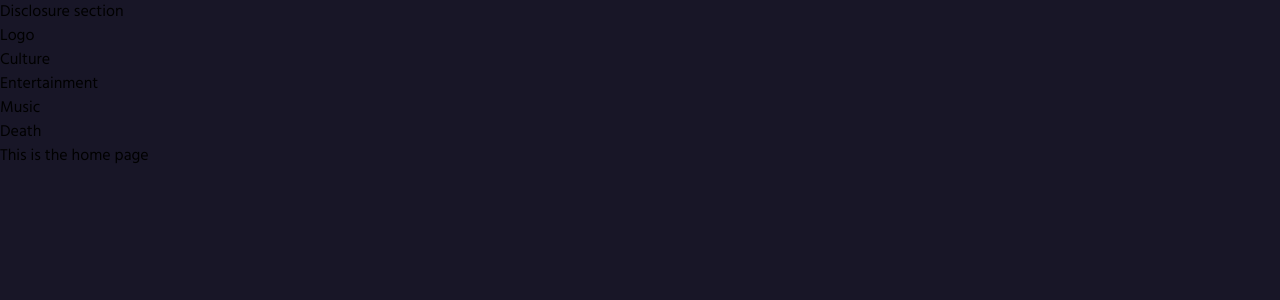
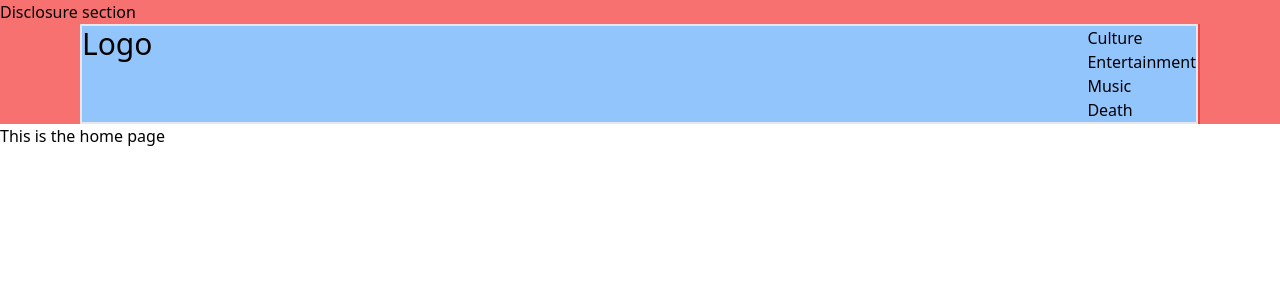
Before and after one commit to AbdulkarimOgaji/re_blognado, a React (Vite) app: page / in a window 1280 px wide. Shown: the top 300 px of the page. Built offline with nearby package versions, Linux system fonts and the light colour scheme.

Commit message:
chore: setup react-redux

```diff
--- a/src/App.tsx
+++ b/src/App.tsx
@@ -1,11 +1,11 @@
 import publicRouter from "@/routes/publicRouter";
+import { useSelector } from "react-redux";
 import { RouterProvider } from "react-router-dom";
-import Footer from "./components/Footer";
-import NavBar from "./components/NavBar";
 import adminRouter from "./routes/adminRouter";
 import userRouter from "./routes/userRouter";
+import { RootState } from "./store/store";
 
-function renderRoutes(role: string) {
+function renderRoutes(role: RootState["auth"]["role"]) {
   switch (role) {
   case "admin":
     return adminRouter;
@@ -25,10 +25,16 @@ if (import.meta.hot != null) {
 }
 
 export default function App(): JSX.Element {
+  const authState = useSelector((state: RootState) => state.auth);
+
   return (
     <div className="">
       <RouterProvider
-        router={true ? renderRoutes("none") : renderRoutes("user")}
+        router={
+          authState.isAuthenticated
+            ? renderRoutes(authState.role)
+            : renderRoutes("none")
+        }
         fallbackElement={<h1>Fallback element</h1>}
       />
     </div>
--- a/src/input.css
+++ b/src/input.css
@@ -3,228 +3,3 @@
 @tailwind base;
 @tailwind components;
 @tailwind utilities;
-
-:root {
-  --dark-clr: hsl(247, 28%, 12%);
-  --mover-width: 6rem;
-  --mover-clr: hsl(250, 57%, 53%);
-}
-
-html {
-  scroll-behavior: smooth;
-  scroll-padding-top: 5rem;
-}
-
-body {
-  background-color: var(--dark-clr);
-  font-family: "Hind", sans-serif;
-}
-
-.animated-nav {
-  position: relative;
-}
-
-.animated-nav a {
-  min-width: 6rem;
-  padding-block: 0.25rem;
-  display: flex;
-  align-items: center;
-  justify-content: center;
-}
-
-.animated-nav .mover {
-  display: block;
-  width: var(--mover-width);
-  border-radius: 2px;
-  height: 100%;
-  position: absolute;
-  left: 0;
-  top: 0;
-  transition: 300ms;
-  opacity: 0;
-  background-color: var(--mover-clr);
-  z-index: -1;
-  pointer-events: none;
-}
-
-.animated-nav li:nth-child(1):hover ~ .mover,
-.animated-nav li:nth-child(1):has(.active) ~ .mover {
-  left: 0;
-  opacity: 1;
-}
-.animated-nav li:nth-child(2):hover ~ .mover,
-.animated-nav li:nth-child(2):has(.active) ~ .mover {
-  left: 6.5rem;
-  opacity: 1;
-}
-.animated-nav li:nth-child(3):hover ~ .mover,
-.animated-nav li:nth-child(3):has(.active) ~ .mover {
-  --mover-width: 8rem;
-  left: 13rem;
-  opacity: 1;
-}
-.animated-nav li:nth-child(4):hover ~ .mover,
-.animated-nav li:nth-child(4):has(.active) ~ .mover {
-  left: 21.5rem;
-  opacity: 1;
-}
-.animated-nav li:nth-child(5):hover ~ .mover,
-.animated-nav li:nth-child(5):has(.active) ~ .mover {
-  left: 28rem;
-  opacity: 1;
-}
-.animated-nav li:nth-child(6):hover ~ .mover,
-.animated-nav li:nth-child(6):has(.active) ~ .mover {
-  left: 34.5rem;
-  opacity: 1;
-}
-
-.timeline-container {
-  display: flex;
-  flex-direction: column;
-  position: relative;
-  margin: 40px 0;
-}
-
-.timeline-container::after {
-  background-color: var(--mover-clr);
-  content: "";
-  position: absolute;
-  left: calc(50% - 2px);
-  width: 4px;
-  height: 100%;
-}
-
-.timeline-item {
-  display: flex;
-  justify-content: flex-end;
-  padding-right: 30px;
-  position: relative;
-  margin: 10px 0;
-  width: 50%;
-}
-
-.timeline-item:nth-child(odd) {
-  align-self: flex-end;
-  justify-content: flex-start;
-  padding-left: 30px;
-  padding-right: 0;
-}
-
-.timeline-item-content {
-  display: flex;
-  flex-direction: column;
-  align-items: flex-end;
-  padding: 15px;
-  position: relative;
-  width: 800px;
-  max-width: 70%;
-  text-align: right;
-}
-
-.timeline-item:nth-child(odd) .timeline-item-content {
-  text-align: left;
-  align-items: flex-start;
-}
-
-.timeline-item:nth-child(odd) .timeline-item-content::after {
-  right: auto;
-  left: -7.5px;
-}
-
-.timeline-item:nth-child(odd) .timeline-item-content .tag {
-  left: auto;
-  right: 5px;
-}
-
-.timeline-item-content .circle {
-  background-color: var(--mover-clr);
-  border: 3px solid var(--mover-clr);
-  border-radius: 50%;
-  position: absolute;
-  top: calc(50% - 10px);
-  right: -40px;
-  width: 20px;
-  height: 20px;
-  z-index: 1;
-}
-
-.timeline-item:nth-child(odd) .timeline-item-content .circle {
-  right: auto;
-  left: -40px;
-}
-
-.showcase-slider {
-  --swiper-navigation-top-offset: calc(50% - 3rem);
-  --swiper-navigation-color: var(--mover-clr);
-  --swiper-pagination-color: var(--mover-clr);
-}
-
-@media only screen and (max-width: 1023px) {
-  .timeline-item-content {
-    max-width: 80%;
-  }
-}
-
-@media only screen and (max-width: 767px) {
-  .timeline-item-content,
-  .timeline-item:nth-child(odd) .timeline-item-content {
-    padding: 15px 0px;
-    text-align: center;
-    align-items: center;
-  }
-
-  .timeline-item-content .tag {
-    width: calc(100% - 10px);
-    text-align: center;
-  }
-
-  .timeline-item-content time {
-    margin-top: 20px;
-  }
-
-  .timeline-item-content a {
-    text-decoration: underline;
-  }
-
-  .timeline-item-content a::after {
-    display: none;
-  }
-}
-
-::-webkit-scrollbar {
-  width: 0.9rem;
-  background-color: hsl(250, 12%, 90%);
-  border-radius: 0.5rem;
-}
-
-::-webkit-scrollbar-thumb {
-  background-color: hsl(250, 12%, 80%);
-  border-radius: 0.5rem;
-}
-
-::-webkit-scrollbar-thumb:hover {
-  background-color: hsl(250, 8%, 65%);
-}
-
-.btn {
-  position: relative;
-  white-space: nowrap;
-  z-index: 2;
-}
-
-.btn::before {
-  background-color: inherit;
-  position: absolute;
-  inset: -8px;
-  content: " ";
-  border-radius: inherit;
-  pointer-events: none;
-  z-index: -1;
-  opacity: 0;
-  transition: 400ms;
-}
-.btn:hover::before,
-.btn:focus::before {
-  opacity: 0.2;
-}
--- a/src/main.tsx
+++ b/src/main.tsx
@@ -5,9 +5,13 @@ import "swiper/css";
 import "swiper/css/navigation";
 import "swiper/css/pagination";
 import "./output.css";
+import { Provider } from "react-redux";
+import { store } from "./store/store";
 
 ReactDOM.createRoot(document.getElementById("root") as HTMLElement).render(
   <React.StrictMode>
-    <App />
+    <Provider store={store}>
+      <App />
+    </Provider>
   </React.StrictMode>,
 );
--- a/src/output.css
+++ b/src/output.css
@@ -515,233 +515,98 @@ video {
   --tw-backdrop-sepia:  ;
 }
 
-:root {
-  --dark-clr: hsl(247, 28%, 12%);
-  --mover-width: 6rem;
-  --mover-clr: hsl(250, 57%, 53%);
+.container{
+  width: 100%;
+  padding-right: 1rem;
+  padding-left: 1rem;
 }
 
-html {
-  scroll-behavior: smooth;
-  scroll-padding-top: 5rem;
-}
-
-body {
-  background-color: var(--dark-clr);
-  font-family: "Hind", sans-serif;
-}
-
-.animated-nav {
-  position: relative;
-}
-
-.animated-nav a {
-  min-width: 6rem;
-  padding-block: 0.25rem;
-  display: flex;
-  align-items: center;
-  justify-content: center;
-}
-
-.animated-nav .mover {
-  display: block;
-  width: var(--mover-width);
-  border-radius: 2px;
-  height: 100%;
-  position: absolute;
-  left: 0;
-  top: 0;
-  transition: 300ms;
-  opacity: 0;
-  background-color: var(--mover-clr);
-  z-index: -1;
-  pointer-events: none;
-}
-
-.animated-nav li:nth-child(1):hover ~ .mover,
-.animated-nav li:nth-child(1):has(.active) ~ .mover {
-  left: 0;
-  opacity: 1;
-}
-
-.animated-nav li:nth-child(2):hover ~ .mover,
-.animated-nav li:nth-child(2):has(.active) ~ .mover {
-  left: 6.5rem;
-  opacity: 1;
-}
-
-.animated-nav li:nth-child(3):hover ~ .mover,
-.animated-nav li:nth-child(3):has(.active) ~ .mover {
-  --mover-width: 8rem;
-  left: 13rem;
-  opacity: 1;
-}
-
-.animated-nav li:nth-child(4):hover ~ .mover,
-.animated-nav li:nth-child(4):has(.active) ~ .mover {
-  left: 21.5rem;
-  opacity: 1;
-}
-
-.animated-nav li:nth-child(5):hover ~ .mover,
-.animated-nav li:nth-child(5):has(.active) ~ .mover {
-  left: 28rem;
-  opacity: 1;
-}
-
-.animated-nav li:nth-child(6):hover ~ .mover,
-.animated-nav li:nth-child(6):has(.active) ~ .mover {
-  left: 34.5rem;
-  opacity: 1;
-}
-
-.timeline-container {
-  display: flex;
-  flex-direction: column;
-  position: relative;
-  margin: 40px 0;
-}
-
-.timeline-container::after {
-  background-color: var(--mover-clr);
-  content: "";
-  position: absolute;
-  left: calc(50% - 2px);
-  width: 4px;
-  height: 100%;
-}
-
-.timeline-item {
-  display: flex;
-  justify-content: flex-end;
-  padding-right: 30px;
-  position: relative;
-  margin: 10px 0;
-  width: 50%;
-}
-
-.timeline-item:nth-child(odd) {
-  align-self: flex-end;
-  justify-content: flex-start;
-  padding-left: 30px;
-  padding-right: 0;
-}
-
-.timeline-item-content {
-  display: flex;
-  flex-direction: column;
-  align-items: flex-end;
-  padding: 15px;
-  position: relative;
-  width: 800px;
-  max-width: 70%;
-  text-align: right;
-}
-
-.timeline-item:nth-child(odd) .timeline-item-content {
-  text-align: left;
-  align-items: flex-start;
-}
-
-.timeline-item:nth-child(odd) .timeline-item-content::after {
-  right: auto;
-  left: -7.5px;
-}
-
-.timeline-item:nth-child(odd) .timeline-item-content .tag {
-  left: auto;
-  right: 5px;
-}
-
-.timeline-item-content .circle {
-  background-color: var(--mover-clr);
-  border: 3px solid var(--mover-clr);
-  border-radius: 50%;
-  position: absolute;
-  top: calc(50% - 10px);
-  right: -40px;
-  width: 20px;
-  height: 20px;
-  z-index: 1;
-}
-
-.timeline-item:nth-child(odd) .timeline-item-content .circle {
-  right: auto;
-  left: -40px;
-}
-
-.showcase-slider {
-  --swiper-navigation-top-offset: calc(50% - 3rem);
-  --swiper-navigation-color: var(--mover-clr);
-  --swiper-pagination-color: var(--mover-clr);
-}
-
-@media only screen and (max-width: 1023px) {
-  .timeline-item-content {
-    max-width: 80%;
+@media (min-width: 640px){
+  .container{
+    max-width: 640px;
+    padding-right: 1rem;
+    padding-left: 1rem;
   }
 }
 
-@media only screen and (max-width: 767px) {
-  .timeline-item-content,
-  .timeline-item:nth-child(odd) .timeline-item-content {
-    padding: 15px 0px;
-    text-align: center;
-    align-items: center;
-  }
-
-  .timeline-item-content .tag {
-    width: calc(100% - 10px);
-    text-align: center;
-  }
-
-  .timeline-item-content time {
-    margin-top: 20px;
-  }
-
-  .timeline-item-content a {
-    text-decoration: underline;
-  }
-
-  .timeline-item-content a::after {
-    display: none;
+@media (min-width: 768px){
+  .container{
+    max-width: 768px;
+    padding-right: 1rem;
+    padding-left: 1rem;
   }
 }
 
-::-webkit-scrollbar {
-  width: 0.9rem;
-  background-color: hsl(250, 12%, 90%);
-  border-radius: 0.5rem;
+@media (min-width: 1024px){
+  .container{
+    max-width: 1024px;
+    padding-right: 4rem;
+    padding-left: 4rem;
+  }
 }
 
-::-webkit-scrollbar-thumb {
-  background-color: hsl(250, 12%, 80%);
-  border-radius: 0.5rem;
+@media (min-width: 1280px){
+  .container{
+    max-width: 1280px;
+    padding-right: 5rem;
+    padding-left: 5rem;
+  }
 }
 
-::-webkit-scrollbar-thumb:hover {
-  background-color: hsl(250, 8%, 65%);
+@media (min-width: 1536px){
+  .container{
+    max-width: 1536px;
+    padding-right: 8rem;
+    padding-left: 8rem;
+  }
 }
 
-.btn {
-  position: relative;
-  white-space: nowrap;
-  z-index: 2;
+.mx-auto{
+  margin-left: auto;
+  margin-right: auto;
 }
 
-.btn::before {
-  background-color: inherit;
-  position: absolute;
-  inset: -8px;
-  content: " ";
-  border-radius: inherit;
-  pointer-events: none;
-  z-index: -1;
-  opacity: 0;
-  transition: 400ms;
+.flex{
+  display: flex;
 }
 
-.btn:hover::before,
-.btn:focus::before {
-  opacity: 0.2;
+.flex-grow{
+  flex-grow: 1;
 }
+
+.justify-between{
+  justify-content: space-between;
+}
+
+.border{
+  border-width: 1px;
+}
+
+.border-2{
+  border-width: 2px;
+}
+
+.border-red-500{
+  --tw-border-opacity: 1;
+  border-color: rgb(239 68 68 / var(--tw-border-opacity));
+}
+
+.bg-blue-300{
+  --tw-bg-opacity: 1;
+  background-color: rgb(147 197 253 / var(--tw-bg-opacity));
+}
+
+.bg-red-400{
+  --tw-bg-opacity: 1;
+  background-color: rgb(248 113 113 / var(--tw-bg-opacity));
+}
+
+.bg-red-500{
+  --tw-bg-opacity: 1;
+  background-color: rgb(239 68 68 / var(--tw-bg-opacity));
+}
+
+.text-3xl{
+  font-size: 1.875rem;
+  line-height: 2.25rem;
+}
--- a/src/routes/adminRouter.tsx
+++ b/src/routes/adminRouter.tsx
@@ -1,4 +1,3 @@
-import HomePage from "@/pages/HomePage";
 import {
   createBrowserRouter,
   createRoutesFromElements,
--- a/src/routes/userRouter.tsx
+++ b/src/routes/userRouter.tsx
@@ -1,4 +1,3 @@
-import HomePage from "@/pages/HomePage";
 import {
   createBrowserRouter,
   createRoutesFromElements,
--- /dev/null
+++ b/src/store/store.ts
@@ -0,0 +1,13 @@
+import { configureStore } from "@reduxjs/toolkit";
+import { useDispatch } from "react-redux";
+import authSlice from "./authSlice";
+
+export const store = configureStore({
+  reducer: {
+    auth: authSlice,
+  },
+});
+
+export type RootState = ReturnType<typeof store.getState>;
+export type AppDispatch = typeof store.dispatch;
+export const useAppDispatch: () => AppDispatch = useDispatch;
```
Also changed, not shown: src/store/authSlice.ts (added, +34 -0 lines). Lines whose indentation alone changed are shown as unchanged.
